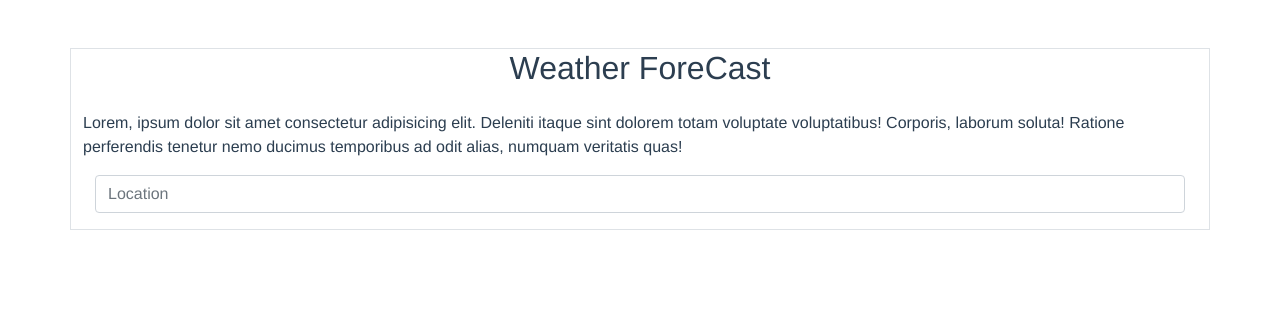
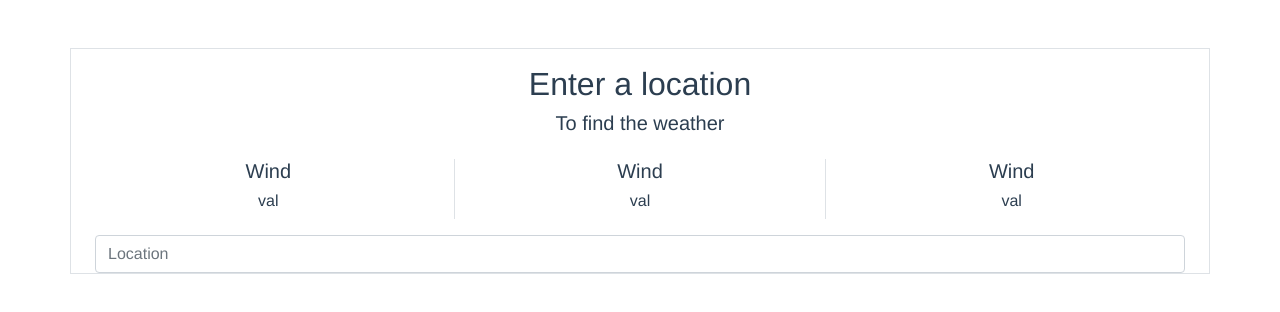
Before and after one commit to ewagriusz/weather-app, a Vue app: page / in a window 1280 px wide. Shown: the top 312 px of the page. Built offline with nearby package versions, Linux system fonts and the light colour scheme.

Commit message:
feat: basic look of card

```diff
--- a/src/components/WeatherCard.vue
+++ b/src/components/WeatherCard.vue
@@ -2,20 +2,34 @@
 
 <template>
   <div class="container">
-    <div class="row text-center"><h2>Weather ForeCast</h2></div>
-
-    <div class="row">
-      Lorem, ipsum dolor sit amet consectetur adipisicing elit. Deleniti itaque
-      sint dolorem totam voluptate voluptatibus! Corporis, laborum soluta!
-      Ratione perferendis tenetur nemo ducimus temporibus ad odit alias, numquam
-      veritatis quas!
+    <div class="general-information">
+      <div class="status row text-center pt-3">
+        <h2>Enter a location</h2>
+      </div>
+      <div class="location row text-center pb-3">
+        <h5>To find the weather</h5>
+      </div>
+    </div>
+    <div class="details-section row pt-6 pb-3">
+      <div class="col text-center border-end">
+        <h5>Wind</h5>
+        <h6>val</h6>
+      </div>
+      <div class="col text-center border-end">
+        <h5>Wind</h5>
+        <h6>val</h6>
+      </div>
+      <div class="col text-center">
+        <h5>Wind</h5>
+        <h6>val</h6>
+      </div>
     </div>
     <div class="row">
       <label>
         <input
           class="form-control"
           type="text"
-          name="peas"
+          name="location"
           placeholder="Location"
         />
       </label>
@@ -30,6 +44,6 @@
   }
 
   .container .row {
-    margin-bottom: 1rem;
+    /* margin-bottom: 1rem; */
   }
 </style>
```
